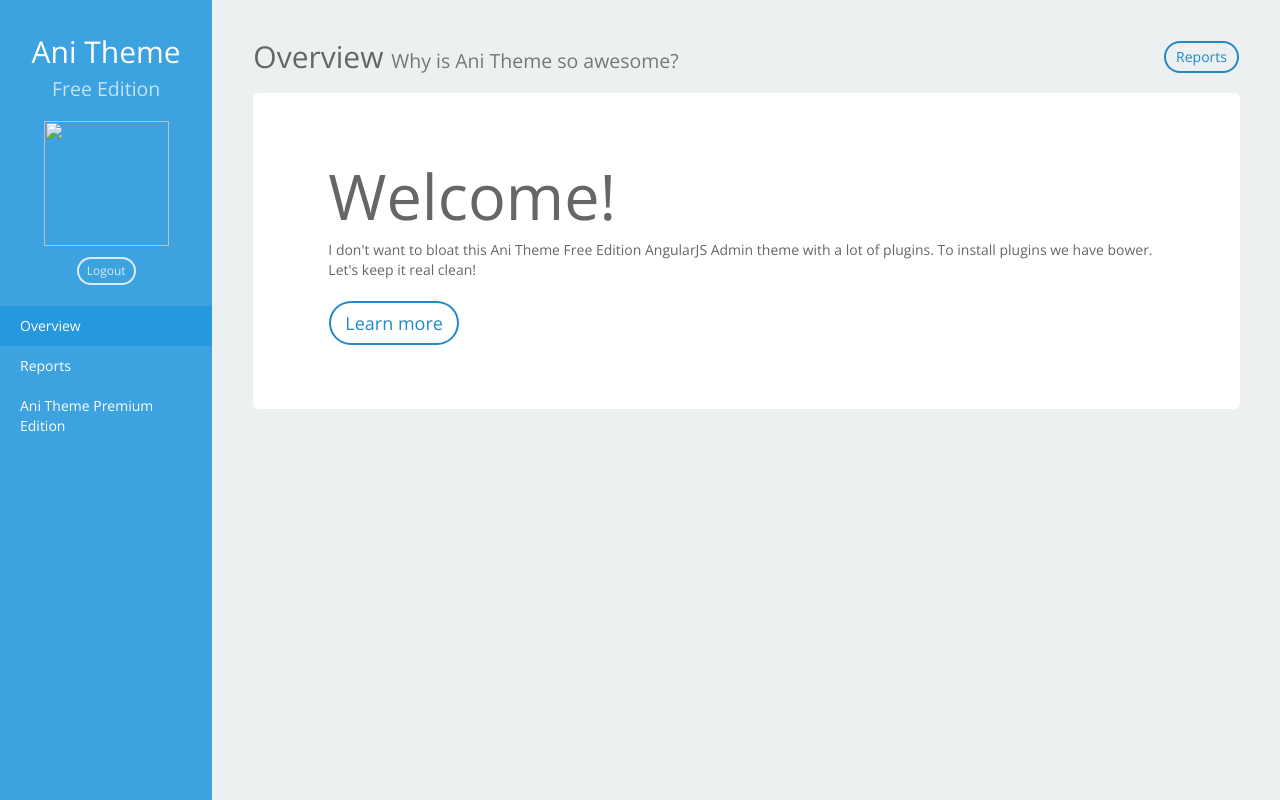
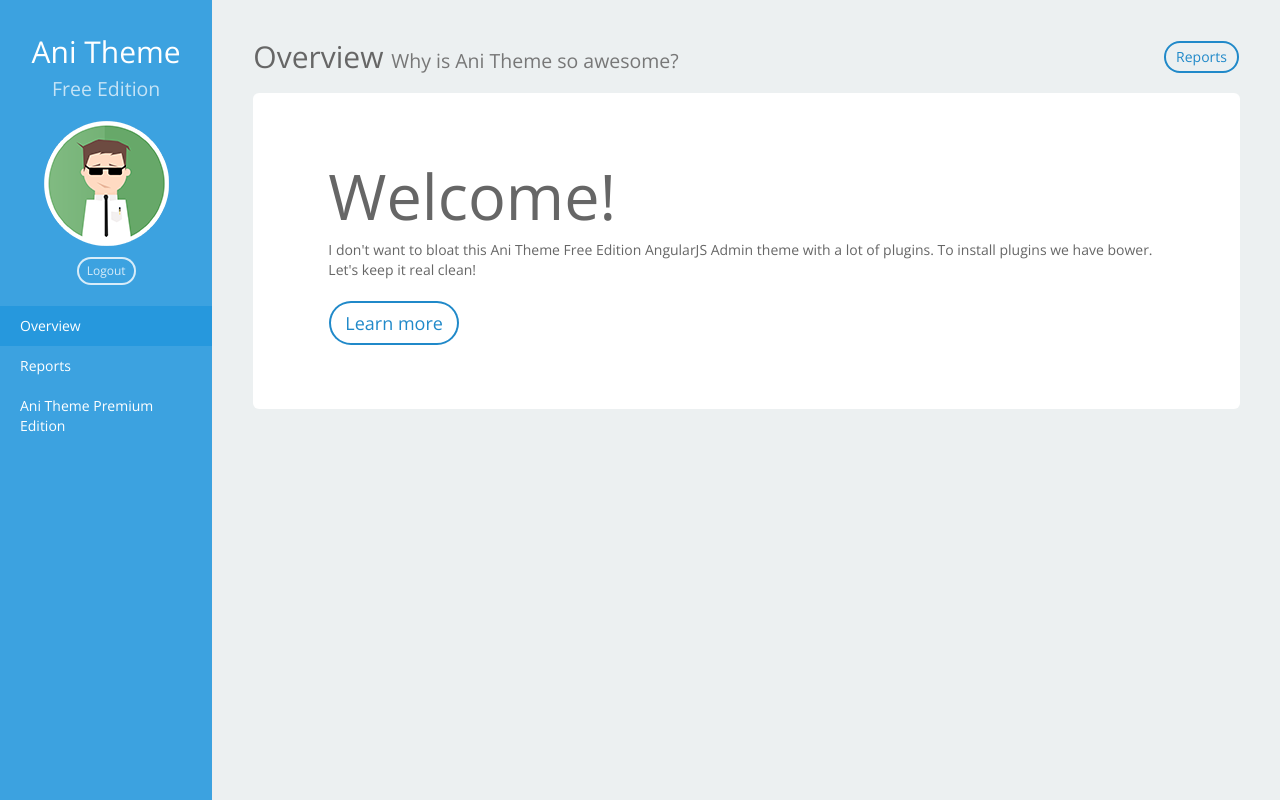
Before and after one commit to start-angular/versatile-dashboard-theme, a website: page dist/index.html at #/dashboard in a window 1280 px wide. Drawn offline with nearby package versions, Linux system fonts and the light colour scheme; the site is published under a folder, as on GitHub Pages, so addresses that start at the root find nothing.

Commit message:
Dist generated

```diff
--- a/dist/views/dashboard.html
+++ b/dist/views/dashboard.html
@@ -1 +1 @@
-<div class=dashboard-page> <div class=container-fluid> <div class=row> <div class="col-sm-3 col-md-2 sidebar"> <div class=text-center> <h2 class=brand>Ani Theme <small>Free Edition</small></h2> <img src=/images/flat-avatar.png class=user-avatar><br> <a ui-sref=login class="btn btn-white btn-outline btn-rounded btn-sm">Logout</a> </div> <ul class="nav nav-sidebar"> <li ng-class="{active: $state.includes('overview')}"><a ui-sref=overview>Overview <span class=sr-only>(current)</span></a></li> <li ng-class="{active: $state.includes('reports')}"><a ui-sref=reports>Reports</a></li> <li><a href=http://www.strapui.com/ani-angular-theme>Ani Theme Premium Edition</a></li> </ul> </div> <div class="col-sm-9 col-sm-offset-3 col-md-10 col-md-offset-2 main" ui-view=""> </div> </div> </div> </div>
+<div class=dashboard-page> <div class=container-fluid> <div class=row> <div class="col-sm-3 col-md-2 sidebar"> <div class=text-center> <h2 class=brand>Ani Theme <small>Free Edition</small></h2> <img src=images/flat-avatar.png class=user-avatar><br> <a ui-sref=login class="btn btn-white btn-outline btn-rounded btn-sm">Logout</a> </div> <ul class="nav nav-sidebar"> <li ng-class="{active: $state.includes('overview')}"><a ui-sref=overview>Overview <span class=sr-only>(current)</span></a></li> <li ng-class="{active: $state.includes('reports')}"><a ui-sref=reports>Reports</a></li> <li><a href=http://www.strapui.com/ani-angular-theme>Ani Theme Premium Edition</a></li> </ul> </div> <div class="col-sm-9 col-sm-offset-3 col-md-10 col-md-offset-2 main" ui-view=""> </div> </div> </div> </div>
```
Also changed, not shown: dist/views/login.html (+1 -1 lines).
